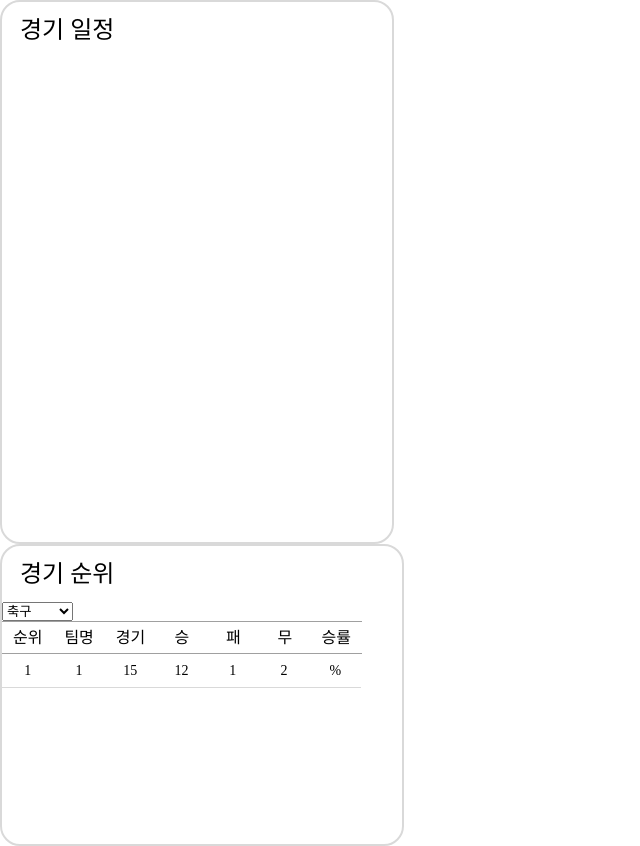
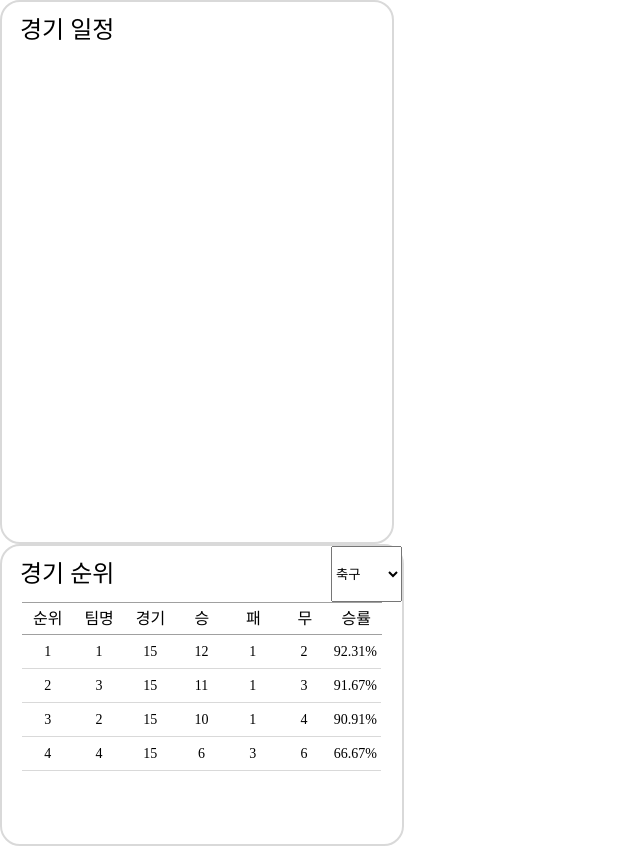
Before and after one commit to ji-silver/FANHANA, a React (Create React App) app: page / in a window 1280 px wide. Shown: the whole page, without its empty margins (0-640 px from the left). Built offline with nearby package versions, Linux system fonts and the light colour scheme.

Commit message:
Fix: 페이지 로딩시 defult 에러 해결

```diff
--- a/src/components/Main/RankBox.tsx
+++ b/src/components/Main/RankBox.tsx
@@ -58,9 +58,17 @@ const RankBox = () => {
     return teamsWithWinRate;
   };
 
+  useEffect(() => {
+    setTargetCatrgory(category[0]);
+    const targetData = getTeamsWithWinRate(targetCatrgory);
+    // @ts-expect-error
+    setData(targetData);
+  }, []);
+
   return (
     <>
       <RankContainer>
+        <RankHeader>
           <div className={styles.title}>경기 순위</div>
           <select
             onChange={(e) => {
@@ -80,6 +88,7 @@ const RankBox = () => {
               );
             })}
           </select>
+        </RankHeader>
         <RankTable>
           <HeaderTr>
             {headers.map((item) => {
@@ -108,17 +117,26 @@ const RankBox = () => {
 export default RankBox;
 
 const RankContainer = styled.div`
+  display: flex;
   width: 400px;
   height: 298px;
   background: #ffffff;
   border: 2.5px solid #d9d9d9;
   border-radius: 20px;
+  flex-direction: column;
+`;
+
+const RankHeader = styled.div`
+  display: flex;
+  justify-content: space-between;
 `;
 
 const RankTable = styled.table`
   displayl: flex;
   width: 360px;
   height: 30px;
+  margin-left: auto;
+  margin-right: auto;
 `;
 
 const RankTh = styled.th`
--- a/src/components/Main/main.module.scss
+++ b/src/components/Main/main.module.scss
@@ -2,3 +2,12 @@
   font-size: 24px;
   padding: 16px 18px;
 }
+
+.fistRank {
+  color: red;
+}
+
+.first {
+  font-size: 16px;
+  font-weight: 400;
+}
```
Lines whose indentation alone changed are shown as unchanged.
